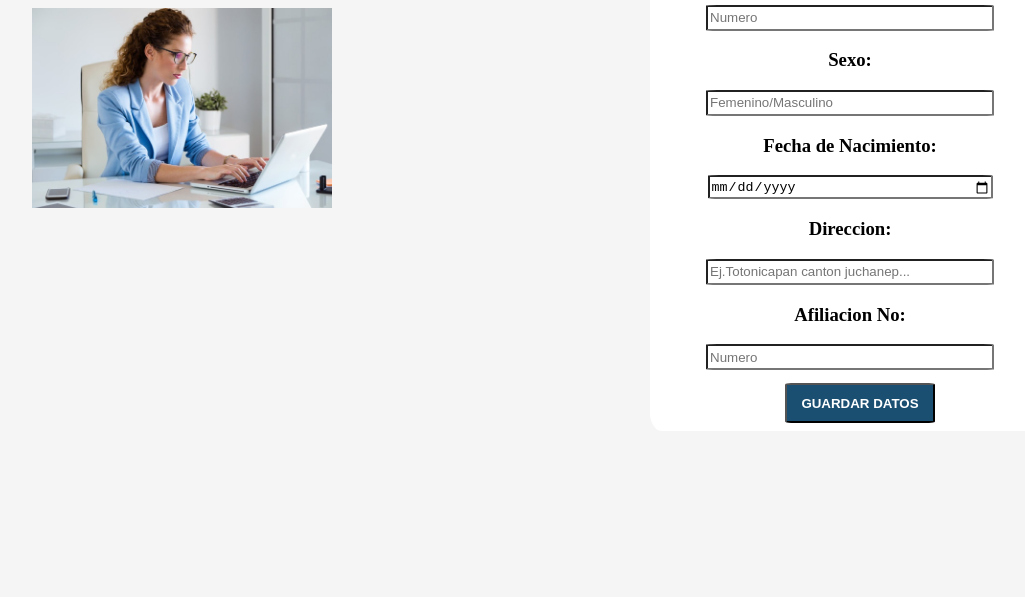
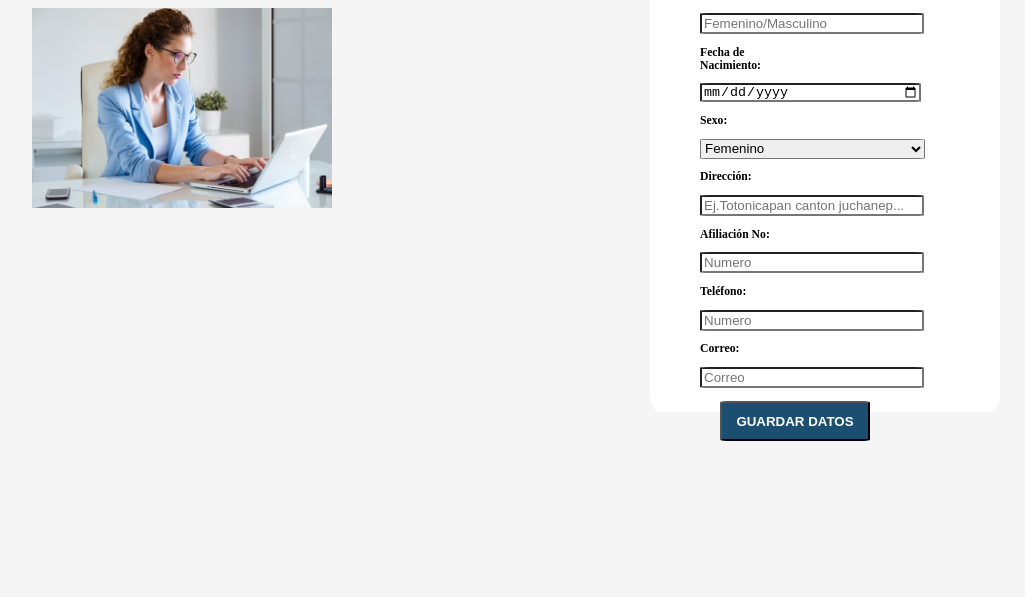
Before and after one commit to YefriGonzalez/ProyectoLaboratorioCl-nico, a website: page source/public/html/Secretaria/IngresarDatos.html in a window 1280 px wide. Shown: the part 203-800 px from the top of the page, without its empty margins (108-1133 px from the left). Drawn offline with Linux system fonts and the light colour scheme; files whose address does not match are found by name.

Commit message:
Actualizaciones en diseño de secretaria

```diff
--- a/source/public/css/EstilosSecretaria/EstiloIngresarDatos.css
+++ b/source/public/css/EstilosSecretaria/EstiloIngresarDatos.css
@@ -1,5 +1,5 @@
 body{
-    text-align: center;
+
     background:whitesmoke;
 }
 body{
@@ -21,11 +21,20 @@ header,.Form{
 
 .form{
     border-radius: 3%;
-    width: 400px;
-    height: 600px   ;
+    width: 300px;
+    height: 580px   ;
     background: white;
+    font-size: 10px;
+    text-align: left;
+    padding-left: 50px;
+    padding-top: 20px;
 
 }
+.form h3{
+    margin-right: 195px;
+}
+
+
 
  .divform{
     margin-left: 750px;
@@ -35,8 +44,15 @@ header,.Form{
 
 .form input{
     border-radius: 4%;
+    height: 15px;
+    width: 72%;
+
+}
+select{
+    border-radius: 4%;
     height: 20px;
-    width: 70%;
+    width: 75%;
+
 
 }
 
--- a/source/public/html/Secretaria/IngresarDatos.html
+++ b/source/public/html/Secretaria/IngresarDatos.html
@@ -27,12 +27,23 @@
         <h3>Fecha de Nacimiento:</h3>
         <input type="date" id="user" required="" placeholder="DD/MM/YYY"/>
         <br>
-        <h3>Direccion:</h3>
+        <h3>Sexo:</h3>
+        <select name="Sexo">
+            <option value="1">Femenino</option>
+            <option value="2">Masculino</option>
+            <option value="3">Indefinido</option>
+        </select>
+        <br>
+        <h3>Dirección:</h3>
         <input type="text" id="user" required="" placeholder="Ej.Totonicapan canton juchanep..."/>
         <br>
-        <h3>Afiliacion No:</h3>
+        <h3>Afiliación No:</h3>
         <input type="number" id="user" required="" placeholder="Numero"/>
         <br>
+        <h3>Teléfono:</h3>
+        <input type="number" id="" required="" placeholder="Numero"/>
+        <h3>Correo:</h3>
+        <input type="email" placeholder="Correo"/>
         <button onclick="GuardarDatosPaciente()">GUARDAR DATOS</button>
         </form>
     </div>
```
